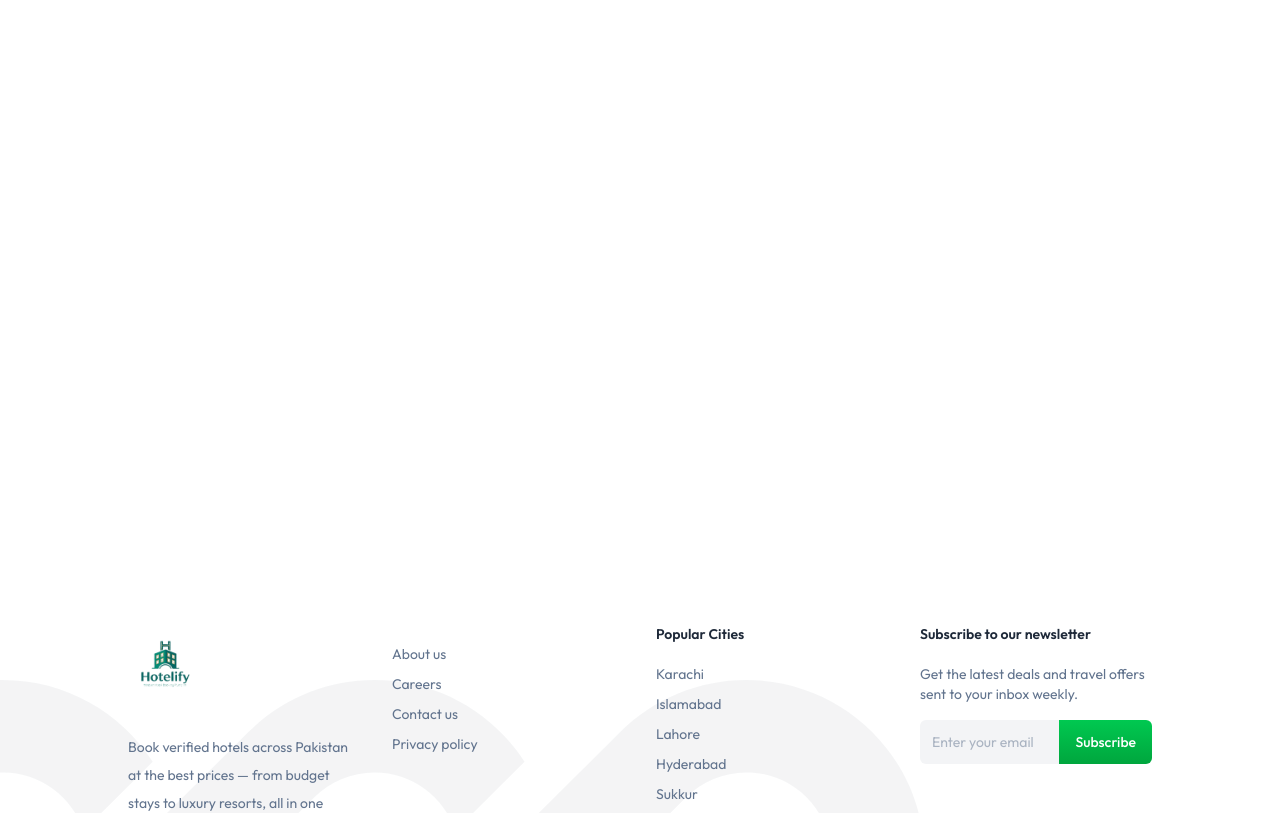
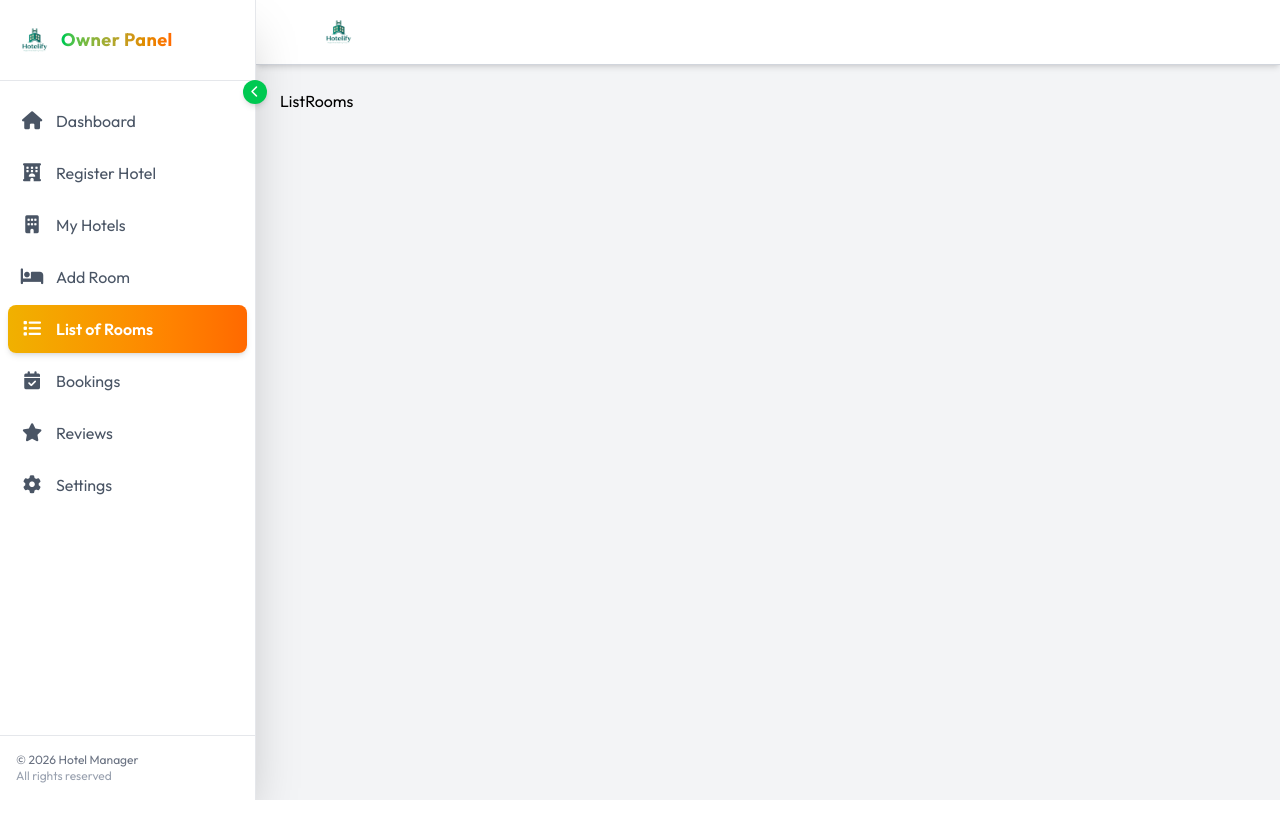
Before and after one commit to asifakbar-aruxstudio/hotelbookingapp, a React (Vite) app: page /owner/list-rooms in a window 1280 px wide. Shown: the top 813 px of the page. Built offline with nearby package versions, Linux system fonts and the light colour scheme; a web font is replaced by a local one.

Commit message:
feat: add Dashboard, AddRoom, and ListRooms components for hotel owner interface

```diff
--- a/src/App.jsx
+++ b/src/App.jsx
@@ -3,17 +3,24 @@ import Navbar from './components/Navbar'
 import Home from './pages/Home'
 import AboutUs from './pages/AboutUs'
 import Careers from './pages/Careers'
-import ContactUs from './pages/ContactUs'
-import PrivacyPolicy from './pages/PrivacyPolicy'
-import TermsOfService from './pages/TermsOfService'
-import CookiePolicy from './pages/CookiePolicy'
-import Footer from './components/Footer'
 import AllRooms from './pages/AllRooms';
 import HotelDetail from "./pages/HotelDetail";
 import RoomDetails from "./pages/RoomDetails";
 import MyBookings from "./pages/MyBookings";
 import HotelReg from './components/HotelReg';
 import Layout from './pages/HotelOwner/Layout';
+import Dashboard from './pages/HotelOwner/Dashboard';
+import AddRoom from './pages/HotelOwner/AddRooms';
+import ListRooms from './pages/HotelOwner/ListRooms';
+import Footer from './components/Footer'
+// import ContactUs from './pages/ContactUs'
+// import PrivacyPolicy from './pages/PrivacyPolicy'
+// import TermsOfService from './pages/TermsOfService'
+// import CookiePolicy from './pages/CookiePolicy'
+
+
+
+
 
 function App() {
 const isOwnerPath = useLocation().pathname.includes('/owner');
@@ -31,19 +38,19 @@ const isOwnerPath = useLocation().pathname.includes('/owner');
             <Route path="/rooms/:roomId" element={<RoomDetails />} />
             <Route path="/my-bookings" element={<MyBookings />} />
             <Route path="/hotels/:hotelId" element={<HotelDetail />} />
-            <Route path="/contact" element={<ContactUs />} />
-            <Route path="/privacy" element={<PrivacyPolicy />} />
-            <Route path="/terms" element={<TermsOfService />} />
-            <Route path="/cookies" element={<CookiePolicy />} />
+
+
             <Route path="/owner" element={<Layout />} >
+            <Route index element={<Dashboard />} />
+            <Route path="add-room" element={<AddRoom />} />
+            <Route path="list-rooms" element={<ListRooms />} />
+</Route>
 
-            {/* <Route path="dashboard" element={<Dashboard />} />
-            <Route path="register-hotel" element={<RegisterHotel />} />
-            <Route path="my-hotels" element={<MyHotels />} />
-            <Route path="add-room" element={<AddRoom />} />
-            <Route path="list-rooms" element={<ListRooms />} /> */}
+             {/* <Route path="/contact" element={<ContactUs />} />
+             <Route path="/privacy" element={<PrivacyPolicy />} />
+             <Route path="/terms" element={<TermsOfService />} />
+             <Route path="/cookies" element={<CookiePolicy />} /> */}
 
-</Route>
 
         </Routes>
         </div>
--- a/src/pages/HotelOwner/AddRooms.jsx
+++ b/src/pages/HotelOwner/AddRooms.jsx
@@ -0,0 +1,9 @@
+
+
+const AddRooms = () => {
+  return (
+    <div>AddRooms</div>
+  )
+}
+
+export default AddRooms
--- a/src/pages/HotelOwner/Dashboard.jsx
+++ b/src/pages/HotelOwner/Dashboard.jsx
@@ -0,0 +1,9 @@
+
+
+const Dashboard = () => {
+  return (
+    <div>Dashboard</div>
+  )
+}
+
+export default Dashboard
--- a/src/pages/HotelOwner/ListRooms.jsx
+++ b/src/pages/HotelOwner/ListRooms.jsx
@@ -0,0 +1,9 @@
+
+
+const ListRooms = () => {
+  return (
+    <div>ListRooms</div>
+  )
+}
+
+export default ListRooms
```
